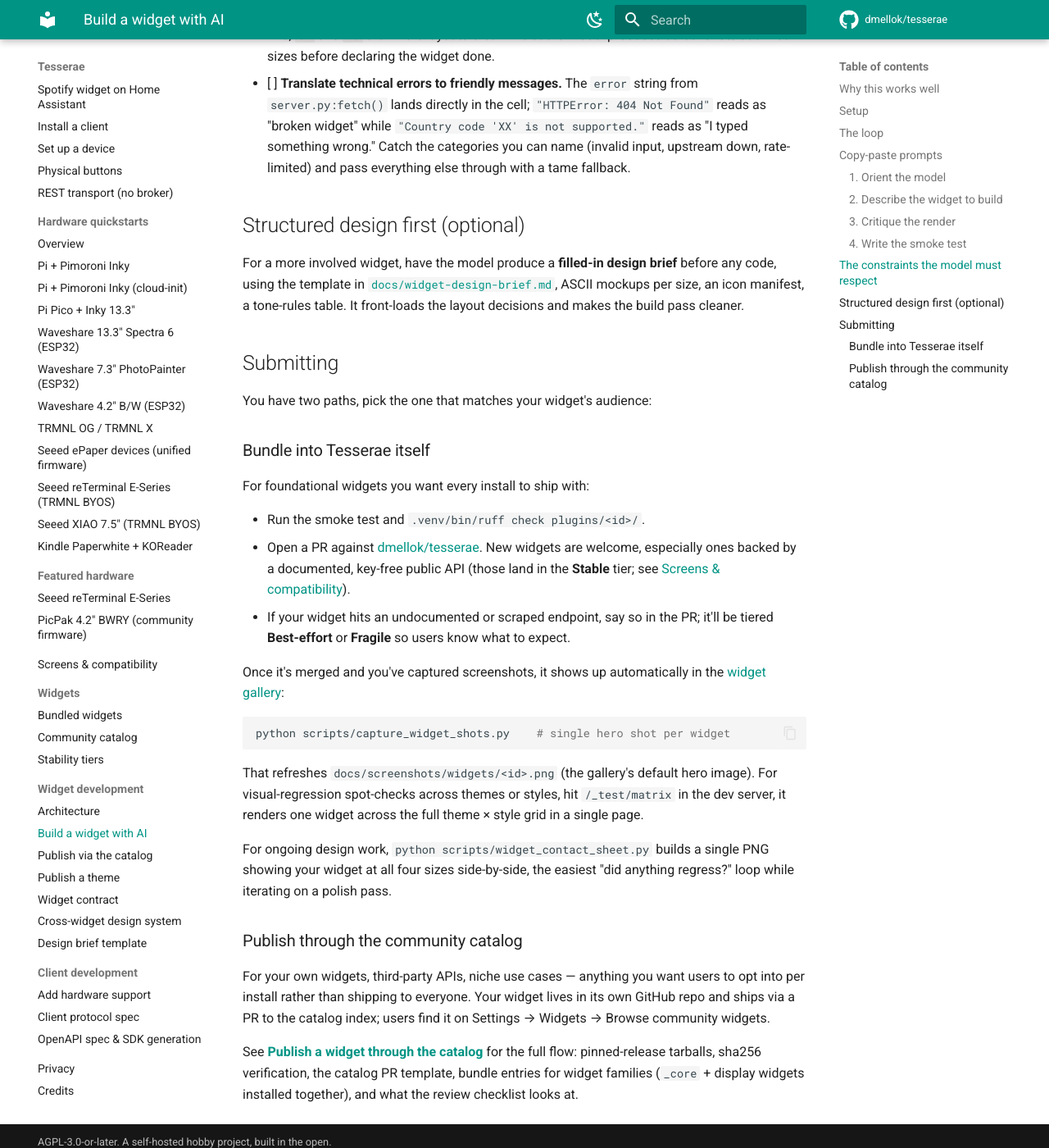
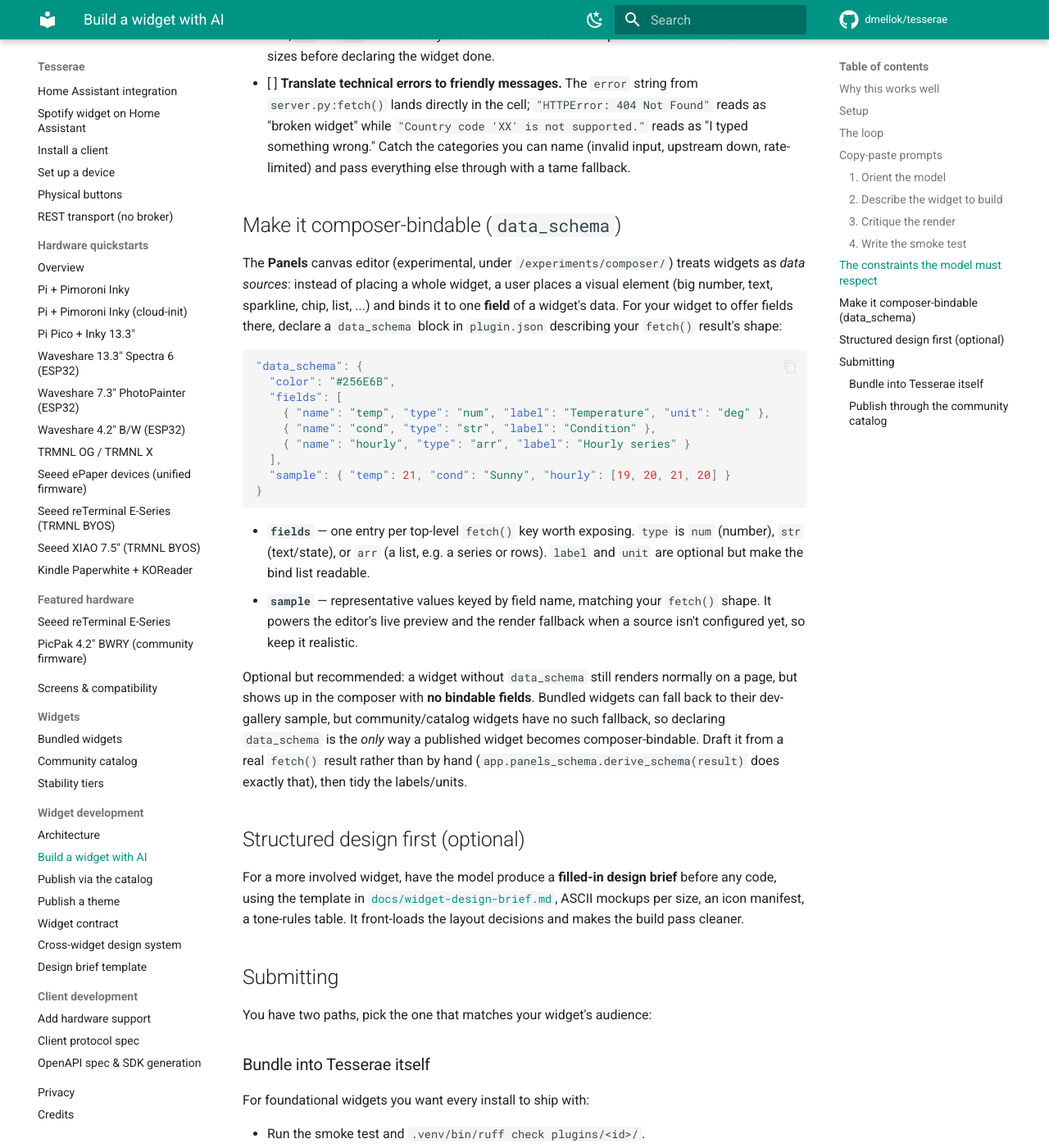
Before and after one commit to dmellok/tesserae, an MkDocs documentation site: the page built from docs/dev/writing-a-widget.md, in a window 1280 px wide and 1400 px high, scrolled down 4533 px. Shown: the whole window at 82% size. Built offline with MkDocs 1.6.1 and Material for MkDocs 9.7.7, drawn with Linux system fonts in a browser that asks for light colours; comment, search, counter and statistics services are not loaded.

Commit message:
feat: load all widgets as composer data sources (#60)
The Panels canvas editor now offers every bundled widget as a bindable
data source, not just the two with a hand-authored data_schema. Widgets
without a declared block fall back to a schema drafted from their
dev-gallery sample, and the remaining live-fetch widgets (weather, news,
calendar, sunrise, apod, status) gain a data_schema with a representative
sample. The data_schema contract is now defined in the plugin manifest
schema and documented in the widget-authoring guide and build prompt, so
community widgets can declare their own fields and become composer-bindable.

````diff
--- a/docs/dev/writing-a-widget.md
+++ b/docs/dev/writing-a-widget.md
@@ -161,6 +161,42 @@
 - [ ] **Verify every size in `/_test/render`, not just `md`.** `lg` is forgiving and `md` usually looks fine; `sm` and `xs` are where layouts break. Insist the model produces screenshots at all four sizes before declaring the widget done.
 - [ ] **Translate technical errors to friendly messages.** The `error` string from `server.py:fetch()` lands directly in the cell; `"HTTPError: 404 Not Found"` reads as "broken widget" while `"Country code 'XX' is not supported."` reads as "I typed something wrong." Catch the categories you can name (invalid input, upstream down, rate-limited) and pass everything else through with a tame fallback.
 
+## Make it composer-bindable (`data_schema`)
+
+The **Panels** canvas editor (experimental, under `/experiments/composer/`)
+treats widgets as *data sources*: instead of placing a whole widget, a user
+places a visual element (big number, text, sparkline, chip, list, ...) and
+binds it to one **field** of a widget's data. For your widget to offer fields
+there, declare a `data_schema` block in `plugin.json` describing your
+`fetch()` result's shape:
+
+```json
+"data_schema": {
+  "color": "#256E6B",
+  "fields": [
+    { "name": "temp", "type": "num", "label": "Temperature", "unit": "deg" },
+    { "name": "cond", "type": "str", "label": "Condition" },
+    { "name": "hourly", "type": "arr", "label": "Hourly series" }
+  ],
+  "sample": { "temp": 21, "cond": "Sunny", "hourly": [19, 20, 21, 20] }
+}
+```
+
+- **`fields`** — one entry per top-level `fetch()` key worth exposing. `type`
+  is `num` (number), `str` (text/state), or `arr` (a list, e.g. a series or
+  rows). `label` and `unit` are optional but make the bind list readable.
+- **`sample`** — representative values keyed by field name, matching your
+  `fetch()` shape. It powers the editor's live preview and the render fallback
+  when a source isn't configured yet, so keep it realistic.
+
+Optional but recommended: a widget without `data_schema` still renders normally
+on a page, but shows up in the composer with **no bindable fields**. Bundled
+widgets can fall back to their dev-gallery sample, but community/catalog widgets
+have no such fallback, so declaring `data_schema` is the *only* way a published
+widget becomes composer-bindable. Draft it from a real `fetch()` result rather
+than by hand (`app.panels_schema.derive_schema(result)` does exactly that), then
+tidy the labels/units.
+
 ## Structured design first (optional)
 
 For a more involved widget, have the model produce a **filled-in design brief**
--- a/pyproject.toml
+++ b/pyproject.toml
@@ -4,7 +4,7 @@
 
 [project]
 name = "tesserae"
-version = "0.78.1"
+version = "0.79.0"
 description = "E-ink dashboard companion. Compose tile-based dashboards, render headless, push frames over MQTT."
 requires-python = ">=3.11"
 license = { text = "AGPL-3.0-or-later" }
````
Also changed, not shown: docs/widget-build-prompt.md (+26 -2 lines), 16 other files.
